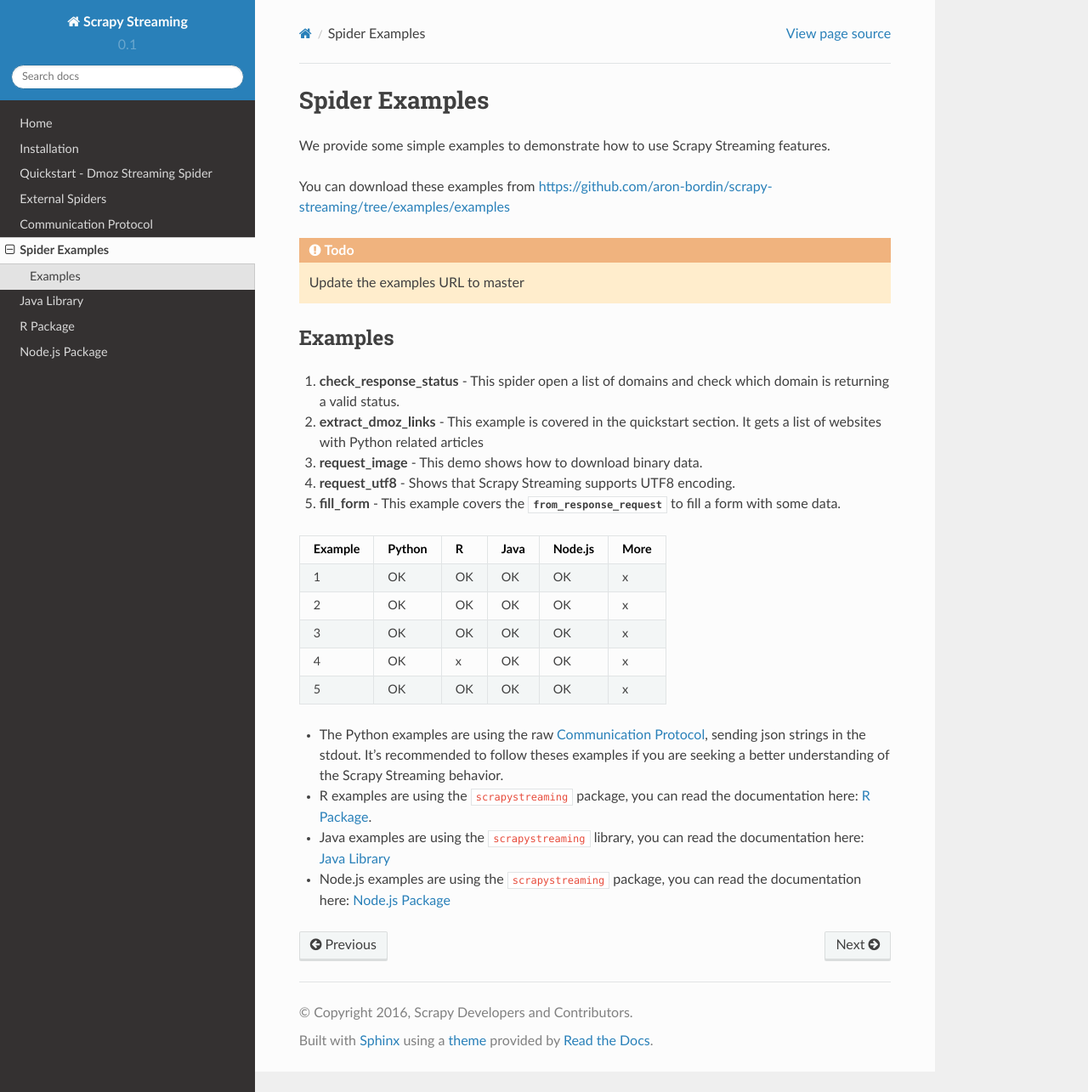
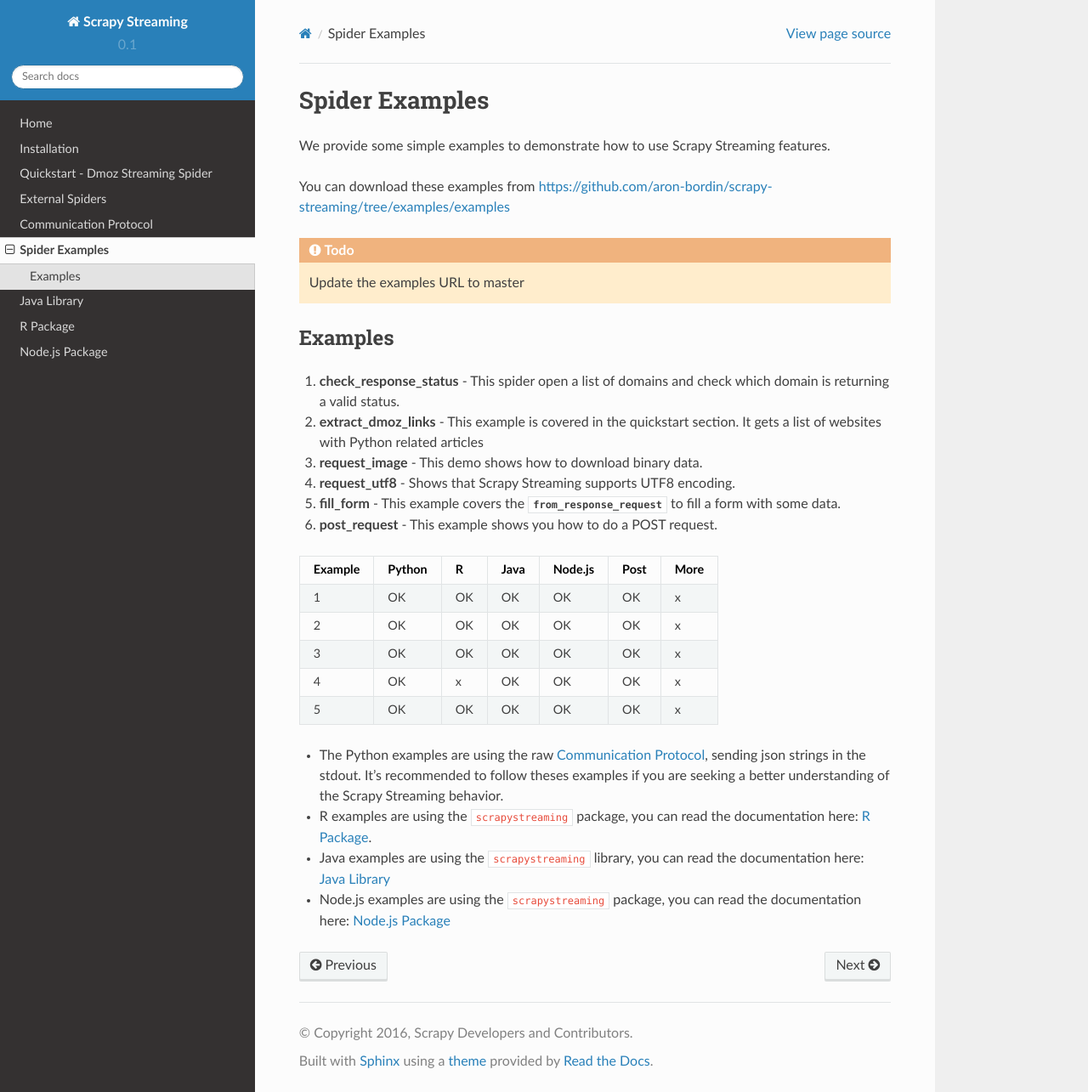
Before and after one commit to scrapy-plugins/scrapy-streaming, a Sphinx documentation site: the page built from docs/source/examples.rst, in a window 1280 px wide and 1285 px high. Shown: the whole window at 85% size. Built offline with Sphinx 7.4.7 and the Read the Docs theme 2.0.0, drawn with Linux system fonts in a browser that asks for light colours.

Commit message:
added post request example

```diff
--- a/docs/source/examples.rst
+++ b/docs/source/examples.rst
@@ -16,16 +16,17 @@
 3. **request_image** - This demo shows how to download binary data.
 4. **request_utf8** - Shows that Scrapy Streaming supports UTF8 encoding.
 5. **fill_form** - This example covers the :message:`from_response_request` to fill a form with some data.
+6. **post_request** - This example shows you how to do a POST request.
 
-=========  ======== === ====== ========= ======
- Example    Python   R   Java   Node.js   More
-=========  ======== === ====== ========= ======
-    1         OK     OK   OK       OK       x
-    2         OK     OK   OK       OK       x
-    3         OK     OK   OK       OK       x
-    4         OK     x    OK       OK       x
-    5         OK     OK   OK       OK       x
-=========  ======== === ====== ========= ======
+=========  ======== === ====== ========= ====== ======
+ Example    Python   R   Java   Node.js   Post   More
+=========  ======== === ====== ========= ====== ======
+    1         OK     OK   OK       OK       OK    x
+    2         OK     OK   OK       OK       OK    x
+    3         OK     OK   OK       OK       OK    x
+    4         OK     x    OK       OK       OK    x
+    5         OK     OK   OK       OK       OK    x
+=========  ======== === ====== ========= ====== ======
 
 * The Python examples are using the raw :ref:`protocol`, sending json strings in the stdout. It's recommended to
   follow theses examples if you are seeking a better understanding of the Scrapy Streaming behavior.
```
